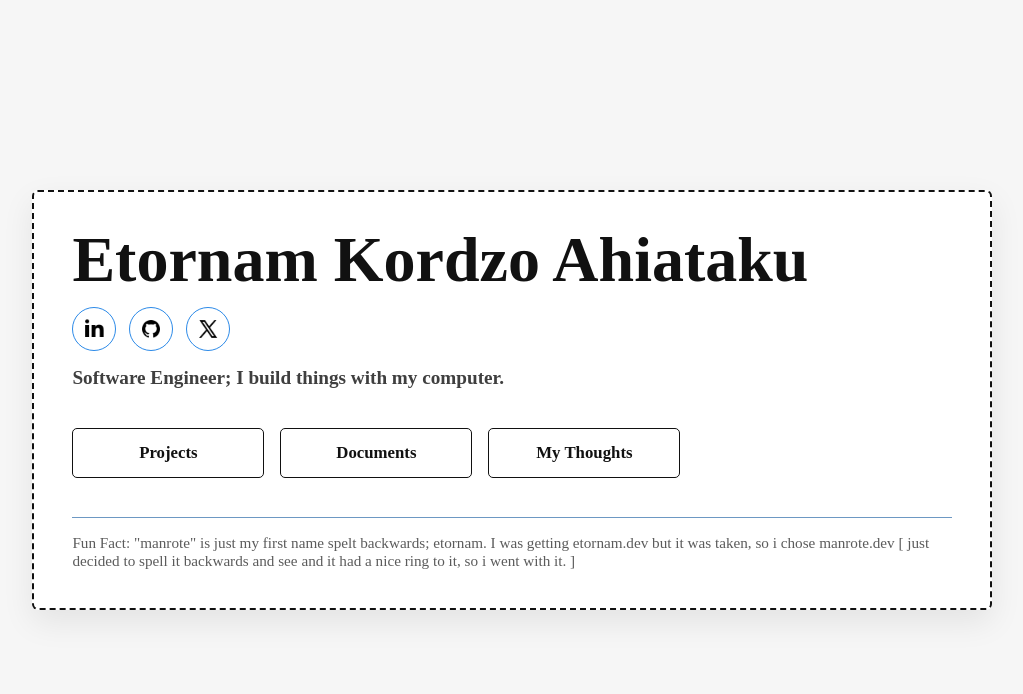
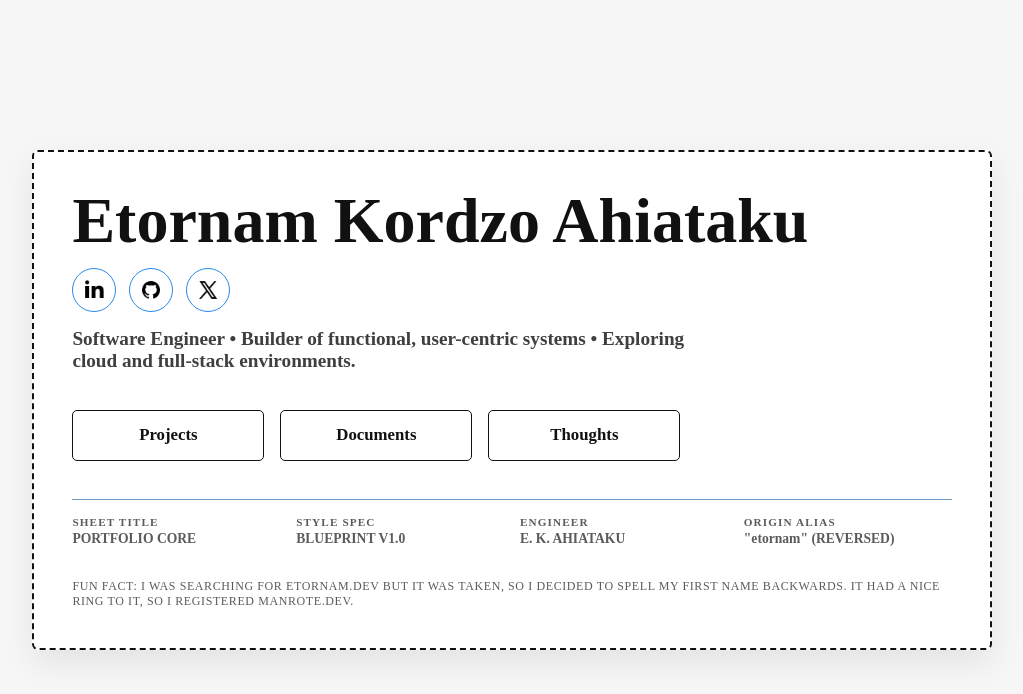
Before and after one commit to etor01/dev-tornam, a Next.js app: page / in a window 1280 px wide. Shown: the top 694 px of the page, without its empty margins (128-1151 px from the left). Built offline with nearby package versions, Linux system fonts and the light colour scheme.

Commit message:
feat: update project portfolio entries and implement custom project visualization components

```diff
--- a/src/app/page.tsx
+++ b/src/app/page.tsx
@@ -3,7 +3,7 @@ import Link from "next/link";
 export default function Home() {
   const fname = "etornam";
   const name = "Etornam Kordzo Ahiataku";
-  const lead = "Software Engineer; I build things with my computer.";
+  const lead = "Software Engineer • Builder of functional, user-centric systems • Exploring cloud and full-stack environments.";
 
   return (
     <main className="container">
@@ -21,8 +21,8 @@ export default function Home() {
               <img
                 src="/linkedin-icon.png"
                 alt="LinkedIn"
-                width={24}
-                height={24}
+                width={20}
+                height={20}
               />
             </a>
             <a
@@ -31,7 +31,7 @@ export default function Home() {
               rel="noopener noreferrer"
               aria-label="GitHub"
             >
-              <img src="/github-icon.png" alt="GitHub" width={24} height={24} />
+              <img src="/github-icon.png" alt="GitHub" width={20} height={20} />
             </a>
             <a
               href="https://x.com/AhiatakuEtornam"
@@ -42,8 +42,8 @@ export default function Home() {
               <img
                 src="/twitter-icon.png"
                 alt="Twitter"
-                width={24}
-                height={24}
+                width={20}
+                height={20}
               />
             </a>
           </div>
@@ -55,17 +55,30 @@ export default function Home() {
       <nav className="Pagelinks" aria-label="Quick links">
         <Link href="/projects">Projects</Link>
         <Link href="/documents">Documents</Link>
-        <Link href="/thoughts">My Thoughts</Link>
+        <Link href="/thoughts">Thoughts</Link>
       </nav>
 
       <footer className="footer">
-        <p>
-          Fun Fact: &quot;manrote&quot; is just my first name spelt backwards;{" "}
-          {fname}. I was getting etornam.dev but it was taken, so i chose
-          manrote.dev
-          {
-            " [ just decided to spell it backwards and see and it had a nice ring to it, so i went with it. ]"
-          }
+        <div style={{ display: "grid", gridTemplateColumns: "repeat(auto-fit, minmax(180px, 1fr))", gap: "1rem", borderBottom: "1px dashed var(--ink-border)", paddingBottom: "1rem", marginBottom: "1rem" }}>
+          <div>
+            <strong style={{ display: "block", fontSize: "0.7rem", letterSpacing: "0.1em", color: "var(--text-primary)" }}>SHEET TITLE</strong>
+            <p style={{ margin: "0.2rem 0 0", fontSize: "0.85rem", fontWeight: 700 }}>PORTFOLIO CORE</p>
+          </div>
+          <div>
+            <strong style={{ display: "block", fontSize: "0.7rem", letterSpacing: "0.1em", color: "var(--text-primary)" }}>STYLE SPEC</strong>
+            <p style={{ margin: "0.2rem 0 0", fontSize: "0.85rem", fontWeight: 700 }}>BLUEPRINT V1.0</p>
+          </div>
+          <div>
+            <strong style={{ display: "block", fontSize: "0.7rem", letterSpacing: "0.1em", color: "var(--text-primary)" }}>ENGINEER</strong>
+            <p style={{ margin: "0.2rem 0 0", fontSize: "0.85rem", fontWeight: 700 }}>E. K. AHIATAKU</p>
+          </div>
+          <div>
+            <strong style={{ display: "block", fontSize: "0.7rem", letterSpacing: "0.1em", color: "var(--text-primary)" }}>ORIGIN ALIAS</strong>
+            <p style={{ margin: "0.2rem 0 0", fontSize: "0.85rem", fontWeight: 700 }}>&quot;{fname}&quot; (REVERSED)</p>
+          </div>
+        </div>
+        <p style={{ fontSize: "0.75rem", color: "var(--muted)", textTransform: "uppercase", letterSpacing: "0.05em", margin: 0 }}>
+          Fun Fact: I was searching for etornam.dev but it was taken, so I decided to spell my first name backwards. It had a nice ring to it, so I registered manrote.dev.
         </p>
       </footer>
     </main>
```
